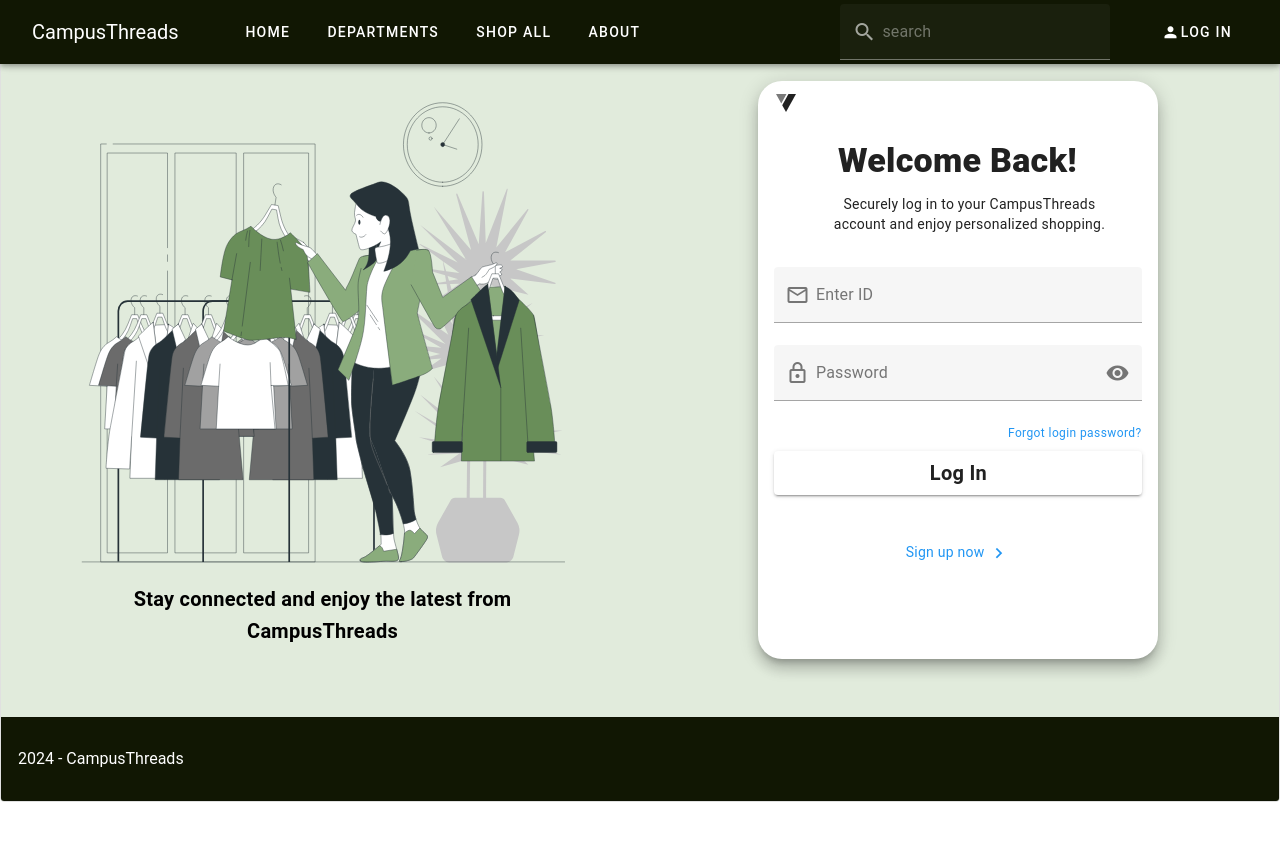
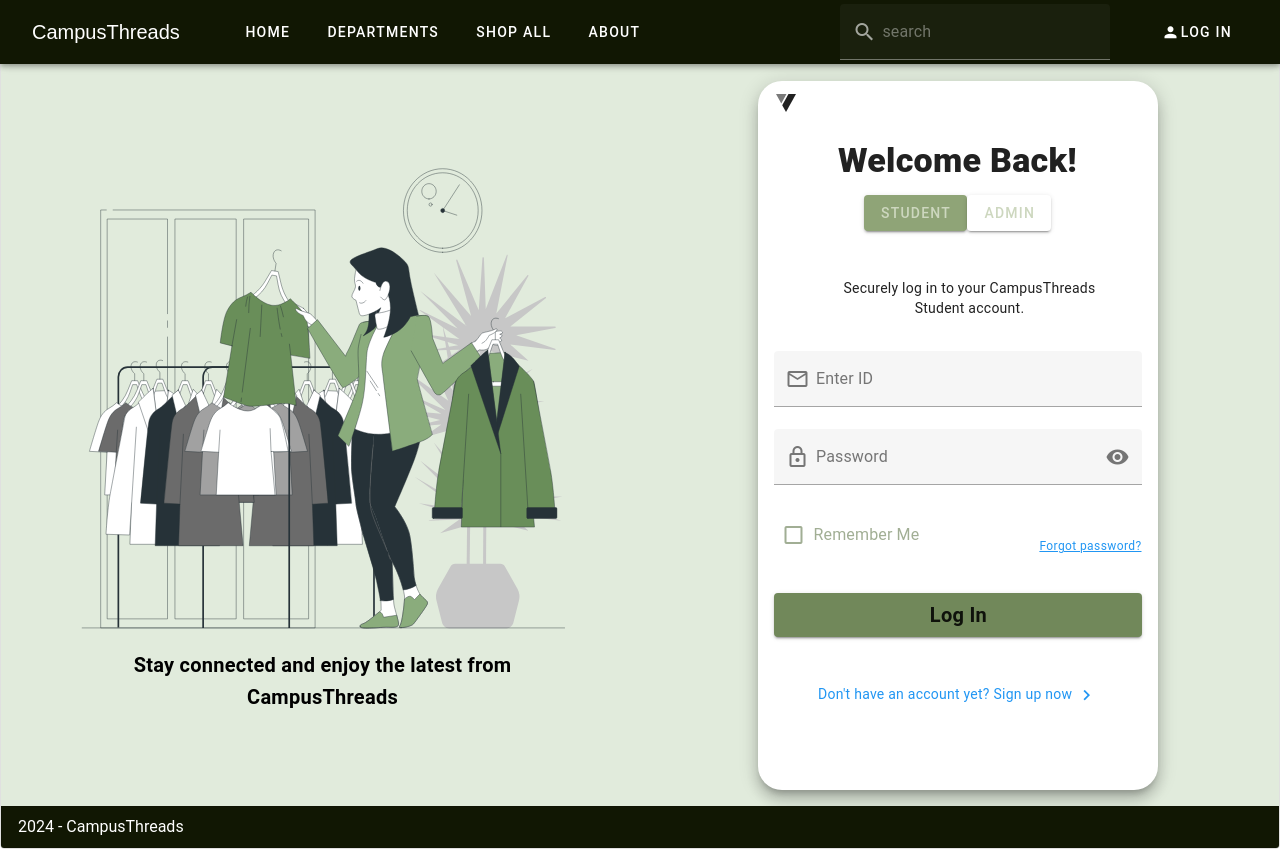
Before and after one commit to inguitobrian/CampusThreads, a Vue app: page / in a window 1280 px wide. Before the commit the page ends 802 px from the top, so only its background shows below. Built offline with nearby package versions, Linux system fonts and the light colour scheme.

Commit message:
Text and color improved

```diff
--- a/src/views/auth/LoginView.vue
+++ b/src/views/auth/LoginView.vue
@@ -2,15 +2,16 @@
 import { ref } from 'vue'
 
 const theme = ref('light')
+const visible = ref(false)
+const isAdmin = ref(false)
+const rememberMe = ref(false)
 </script>
 
 <template>
   <v-responsive class="border rounded">
-    <v-app :theme="theme" style="background-color: #e1ebdc">
+    <v-app :theme="theme" style="background-color: #e1ebdc; font-family: 'Roboto', sans-serif;">
       <v-app-bar :style="{ backgroundColor: '#111703' }" class="px-3">
-        <v-toolbar-title class="mr-8" style="color: white"
-          >CampusThreads</v-toolbar-title
-        >
+        <v-toolbar-title class="mr-8" style="color: white; font-family: 'Montserrat', sans-serif;">CampusThreads</v-toolbar-title>
 
         <v-btn text class="mr-1" style="color: white">Home</v-btn>
         <v-btn text class="mr-1" style="color: white">Departments</v-btn>
@@ -58,20 +59,24 @@ const theme = ref('light')
                 style="max-width: 400px"
                 height="auto"
               >
-                <!-- Card Title -->
+
                 <v-card-title
                   class="text-h4 font-weight-black light-green-darken-4"
                 >
                   <span>Welcome Back!</span>
                 </v-card-title>
 
-                <!-- Card Text -->
-                <v-card-text class="bg-surface-white mx-8 text-center ml-14">
-                  Securely log in to your CampusThreads account and enjoy
-                  personalized shopping.
+
+                <v-card-text class="d-flex justify-center mb-4">
+                  <v-btn @click="isAdmin = false" :class="{'bg-student': !isAdmin}" style="color: #cdd7bf;">Student</v-btn>
+                  <v-btn @click="isAdmin = true" :class="{'bg-admin': isAdmin}" style="color: #cdd7bf;">Admin</v-btn>
                 </v-card-text>
 
-                <!-- Form Section -->
+                <v-card-text class="bg-surface-white mx-8 text-center ml-14">
+                  {{ isAdmin ? 'Securely log in to your CampusThreads Admin account.' : 'Securely log in to your CampusThreads Student account.' }}
+                </v-card-text>
+
+
                 <v-card-text>
                   <v-form fast-fail @submit.prevent>
                     <v-text-field
@@ -84,25 +89,28 @@ const theme = ref('light')
                       :type="visible ? 'text' : 'password'"
                       label="Password"
                       prepend-inner-icon="mdi-lock-outline"
-                      type="password"
                       @click:append-inner="visible = !visible"
-                    >
-                    </v-text-field>
+                    ></v-text-field>
+
+                    <div class="d-flex align-center justify-between mb-2">
+                      <v-checkbox v-model="rememberMe" label="Remember Me" style="color: #63794e;"></v-checkbox>
                       <a
                         class="text-caption text-decoration-none text-blue"
-                      style="display: block; text-align: right"
                         href="#"
                         rel="noopener noreferrer"
                         target="_blank"
+                        style="margin-left: auto;"
                       >
-                      Forgot login password?</a
-                    >
+                        <u>Forgot password?</u>
+                      </a>
+                    </div>
 
                     <v-btn
-                      class="mt-2 mb-8 text-h6 font-weight-bold"
+                      class="mt-2 mb-8 text-h6 font-weight-bold bg-login"
                       size="large"
                       type="submit"
                       block
+                      style="color: ;"
                       >Log In
                     </v-btn>
                     <v-card-text class="text-center">
@@ -112,15 +120,15 @@ const theme = ref('light')
                         rel="noopener noreferrer"
                         target="_blank"
                       >
-                        Sign up now <v-icon icon="mdi-chevron-right"></v-icon>
+                      Don't have an account yet? Sign up now <v-icon icon="mdi-chevron-right"></v-icon>
                       </a>
                     </v-card-text>
                   </v-form>
                 </v-card-text>
 
-                <!-- Card Actions -->
+
                 <v-card-actions>
-                  <!-- You can add any action buttons or links here if needed -->
+
                 </v-card-actions>
               </v-card>
             </v-col>
@@ -133,3 +141,22 @@ const theme = ref('light')
     </v-app>
   </v-responsive>
 </template>
+
+<style>
+.bg-login {
+  background-color: #71885a;
+}
+
+.bg-student {
+  background-color: #8fa477;
+}
+
+.bg-admin {
+  background-color: #acbd99;
+}
+
+
+.v-input--selection-controls .v-input--checkbox .v-input__control .v-input__slot {
+  color: #63794e;
+}
+</style>
```
Lines whose indentation alone changed are shown as unchanged.
